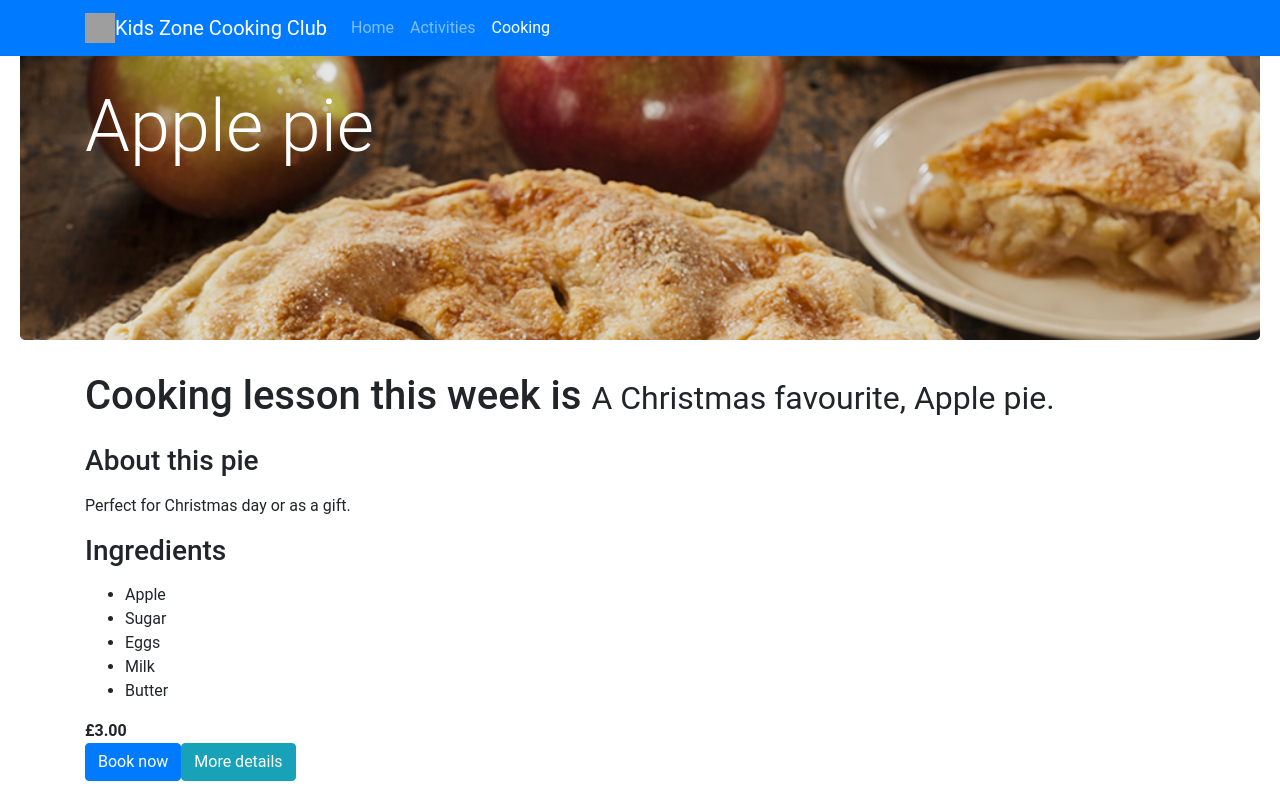
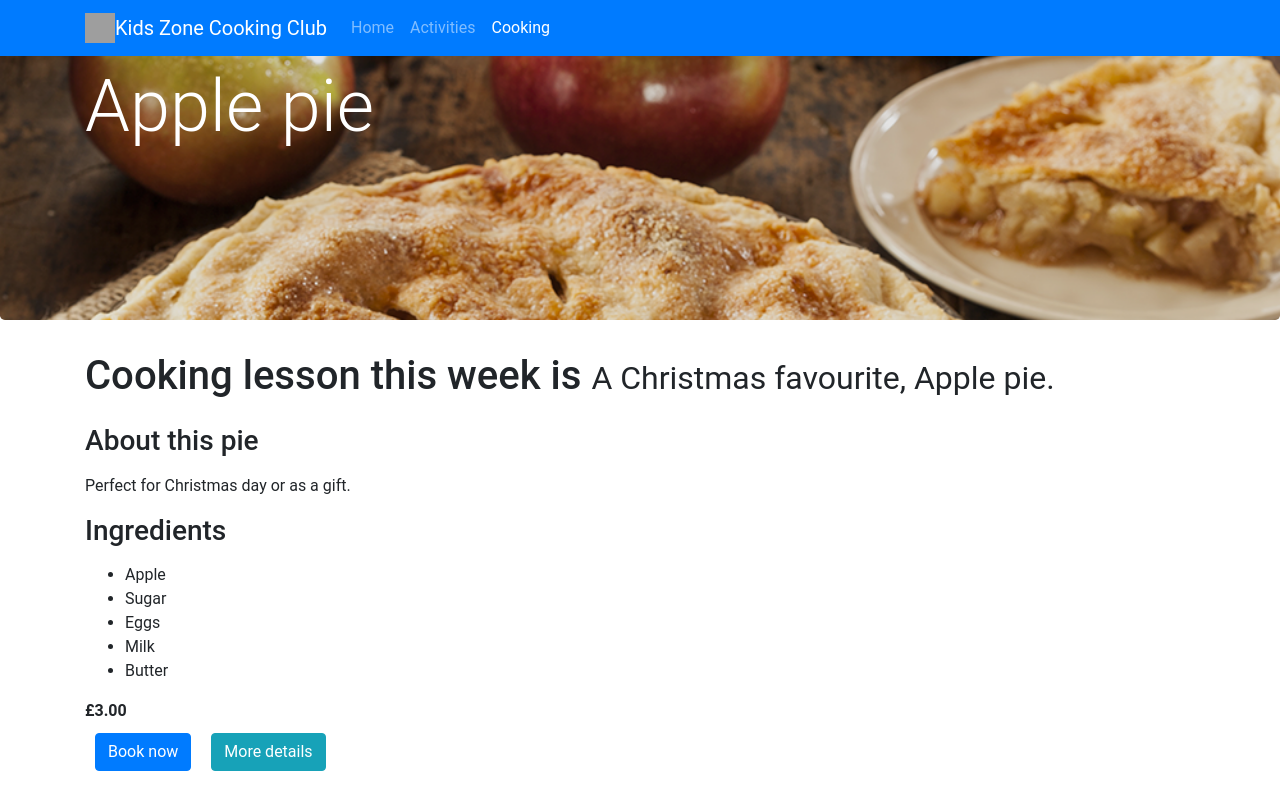
Before and after one commit to Kids-Zone/kz_react, a React (Create React App) app: page / in a window 1280 px wide. Shown: the top 787 px of the page. Built offline with nearby package versions, Linux system fonts and the light colour scheme; grey boxes are pictures that could not be loaded.

Commit message:
fixed button spacing

```diff
--- a/src/Components/KidsZone/KidZoneApp.css
+++ b/src/Components/KidsZone/KidZoneApp.css
@@ -7,4 +7,4 @@
     height: 40vh;
     background-size: cover;
  }
- body {padding: 20px}
+ .btn{margin:10px}
```
